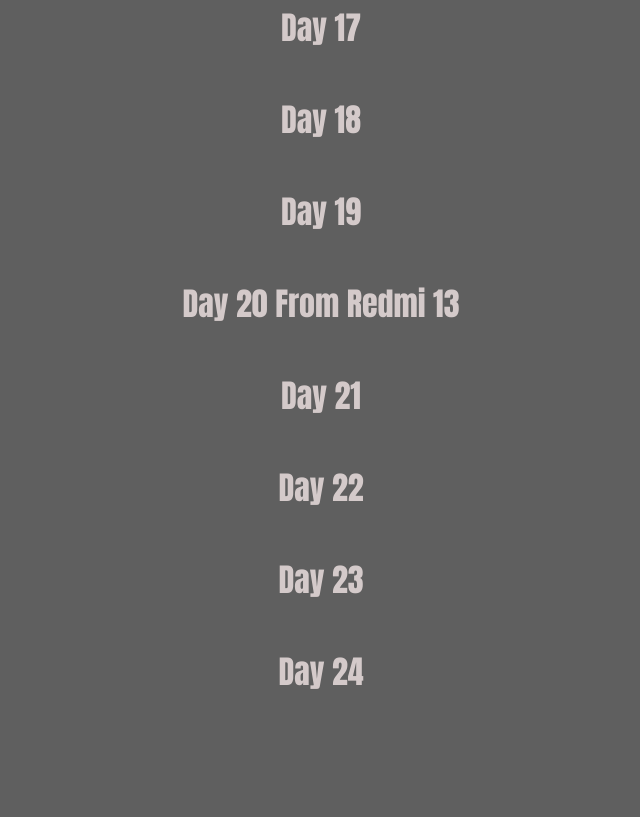
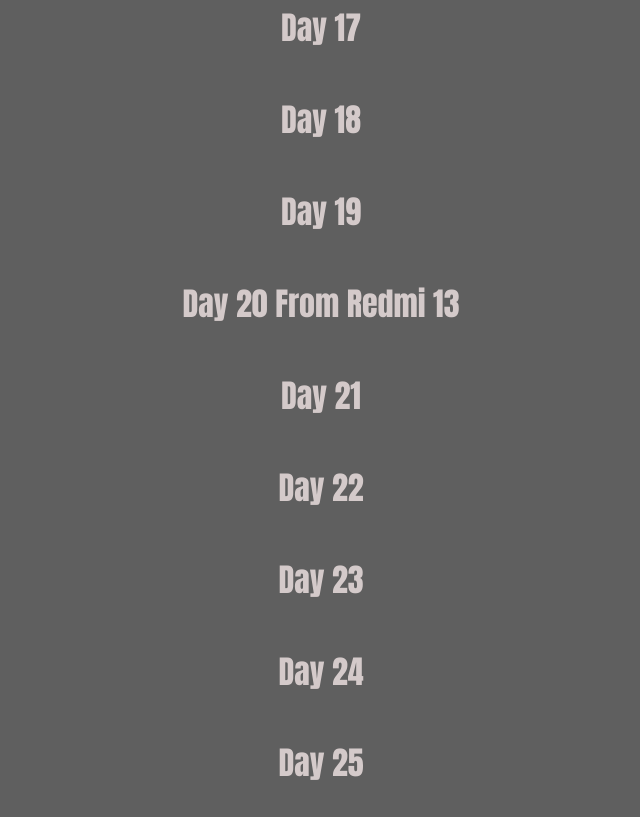
Before and after one commit to Hasanhayat/web, a plain HTML site: page index.html in a window 1280 px wide. Shown: the part 1496-2313 px from the top of the page, without its empty margins (319-959 px from the left). Before the commit the page ends 2221 px from the top, so only its background shows below. Drawn offline with Linux system fonts and the light colour scheme.

Commit message:
Update index.html

```diff
--- a/index.html
+++ b/index.html
@@ -30,7 +30,7 @@
     <h1>day 22</h1>
     <h1>day 23</h1>
     <h1>day 24</h1>
-
+    <h1>day 25</h1>
     <script src="app.js"></script>
 </body>
 </html>
```
